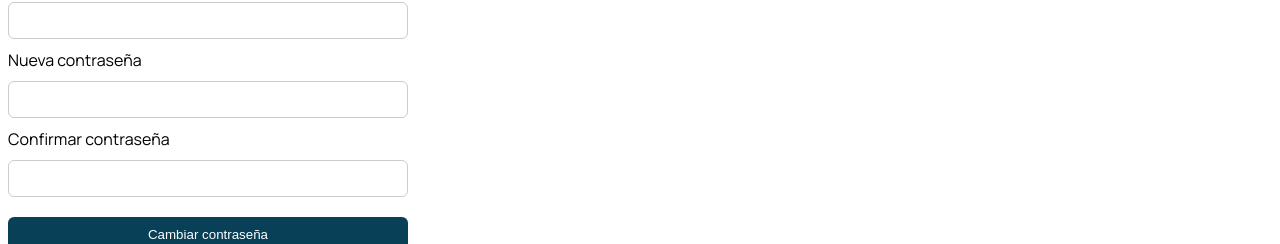
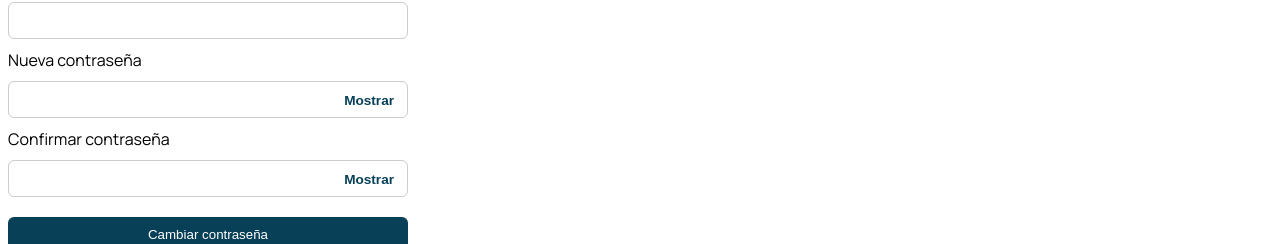
Before and after one commit to ingjaviermartind/finantial-frontend-acc, an Angular app: page /change-password in a window 1280 px wide. Shown: the part 172-416 px from the top of the page. Built offline with nearby package versions, Linux system fonts and the light colour scheme; sample sign-in values are in the browser's storage.

Commit message:
se pulió la página de cambio de contraseña

```diff
--- a/src/app/pages/change-password/change-password.html
+++ b/src/app/pages/change-password/change-password.html
@@ -10,15 +10,41 @@
 
     <label>Nueva contraseña</label>
 
+    <div class="password-field">
+
     <input
-        type="password"
+        [type]="showNewPassword ? 'text' : 'password'"
         [(ngModel)]="newPassword">
+
+    <button
+        type="button"
+        class="eye-button"
+        (click)="toggleNewPassword()">
+
+        {{ showNewPassword ? 'Ocultar' : 'Mostrar' }}
+
+    </button>
+
+    </div>
 
     <label>Confirmar contraseña</label>
 
+    <div class="password-field">
+
     <input
-        type="password"
+        [type]="showConfirmPassword ? 'text' : 'password'"
         [(ngModel)]="confirmPassword">
+
+    <button
+        type="button"
+        class="eye-button"
+        (click)="toggleConfirmPassword()">
+
+        {{ showConfirmPassword ? 'Ocultar' : 'Mostrar' }}
+
+    </button>
+
+    </div>
     <button
         (click)="changePassword()"
         [disabled]="isLoading">
--- a/src/app/pages/change-password/change-password.scss
+++ b/src/app/pages/change-password/change-password.scss
@@ -1,49 +1,68 @@
 $Aztk_deepBlue: #074057;
 
 .password-container{
-
     width:400px;
-
     display:flex;
-
     flex-direction:column;
-
     gap:10px;
-
 }
 
 input{
-
     padding:10px;
-
     border-radius:6px;
-
     border:1px solid #ccc;
-
 }
 
 button{
-
     margin-top:10px;
-
     padding:10px;
-
     background:$Aztk_deepBlue;
-
     color:white;
-
     border:none;
-
     border-radius:6px;
-
     cursor:pointer;
-
 }
 
 button:disabled{
+    opacity:.6;
+    cursor:not-allowed;
+}
 
-    opacity:.6;
+.password-field{
+    position: relative;
+    display: flex;
+    align-items: center;
+}
 
-    cursor:not-allowed;
+.password-field input{
+    width:100%;
+    padding-right:40px;
+}
 
+.eye-button{
+    position: absolute;
+    right: 10px;
+    top: 25%;
+    transform: translateY(-50%);
+    background: none;
+    border: none;
+    cursor: pointer;
+    color: $Aztk_deepBlue; // Azul corporativo
+    font-size: 0.85rem;
+    font-weight: 600;
+    padding: 0 4px;
 }
+
+.eye-button:hover{
+    color: #0a6b90;
+    text-decoration: underline;
+}
+
+.password-field{
+    position: relative;
+}
+
+.password-field input{
+    width: 100%;
+    padding-right: 70px; // deja espacio para el texto
+}
--- a/src/app/pages/change-password/change-password.ts
+++ b/src/app/pages/change-password/change-password.ts
@@ -1,8 +1,9 @@
-import { Component } from '@angular/core';
+import { Component, ChangeDetectorRef } from '@angular/core';
 import { CommonModule } from '@angular/common';
 import { FormsModule } from '@angular/forms';
 import { Router } from '@angular/router';
 import { Auth } from '../../services/auth';
+import { finalize } from 'rxjs';
 
 @Component({
   selector: 'app-change-password',
@@ -21,18 +22,18 @@ export class ChangePassword {
   confirmPassword = '';
 
   isLoading = false;
-
+  showNewPassword = false;
+  showConfirmPassword = false;
   constructor(
     private auth: Auth,
-    private router: Router
+    private router: Router,
+    private cdr : ChangeDetectorRef
   ) {}
 
   changePassword(): void {
 
     if (this.newPassword !== this.confirmPassword) {
-
       alert('Las contraseñas no coinciden.');
-
       return;
 
     }
@@ -42,37 +43,43 @@ export class ChangePassword {
     this.auth.changePassword(
       this.currentPassword,
       this.newPassword
-    ).subscribe({
-
+    )
+    .pipe(
+      finalize(() => this.cdr.detectChanges())
+    )
+    .subscribe({
       next: () => {
-
         this.isLoading = false;
-
         alert(
           'Contraseña actualizada correctamente.'
         );
-
         this.router.navigate([
           '/evaluator'
         ]);
-
       },
-
       error: (error) => {
-
         this.isLoading = false;
-
         console.error(error);
-
-        alert(
-          error.error?.detail ??
-          'No fue posible actualizar la contraseña.'
-        );
+        const passwordErrors = error.error?.new_password;
+        if(passwordErrors){
+          alert(passwordErrors.join('\n'));
+        }
+        else{
+          alert(
+            error.error?.detail ??
+            'No fue posible actualizar la contraseña.'
+          );
+        }
 
       }
-
     });
-
   }
 
+  toggleNewPassword(): void {
+    this.showNewPassword = !this.showNewPassword;
+  }
+
+  toggleConfirmPassword(): void {
+    this.showConfirmPassword = !this.showConfirmPassword;
+  }
 }
```
